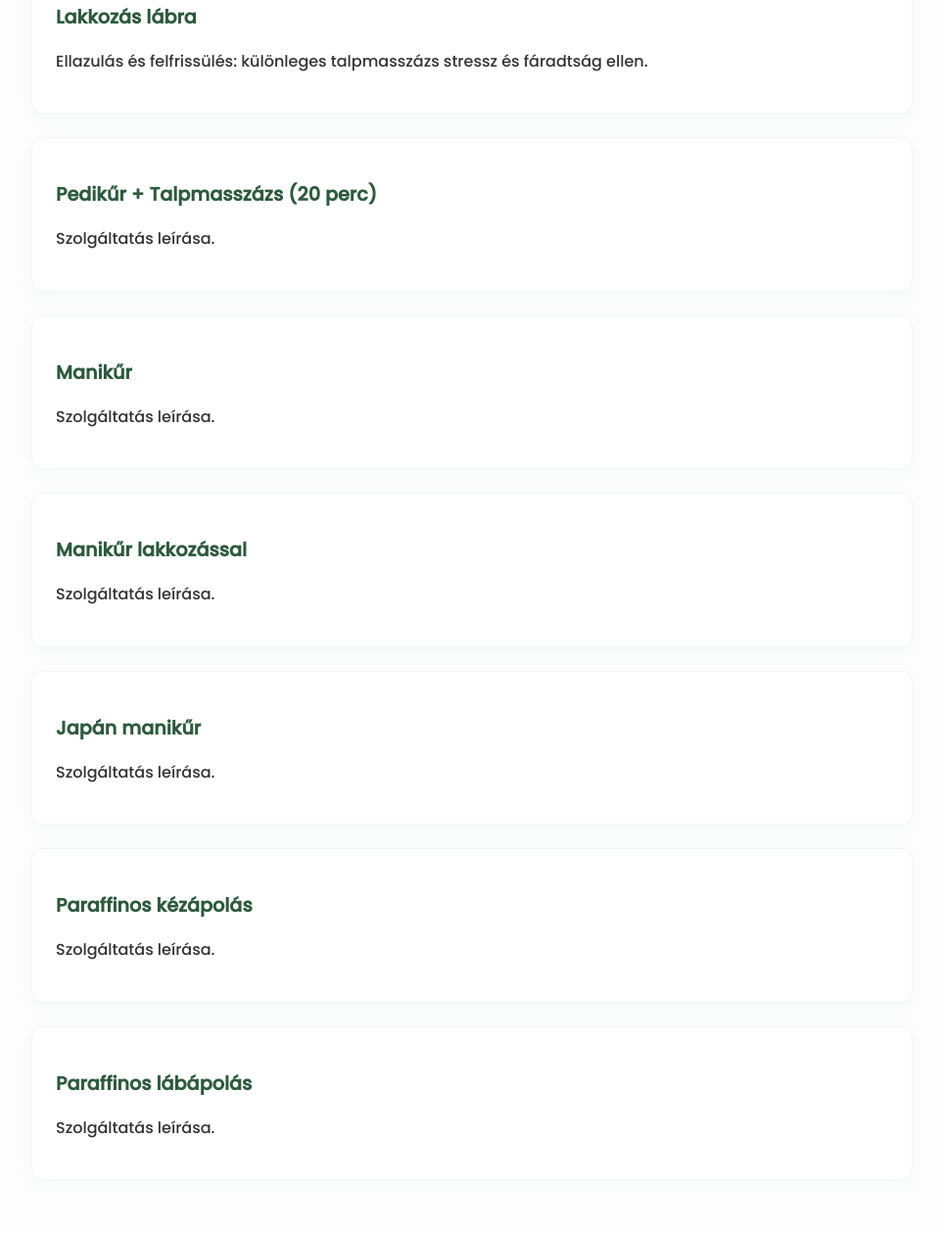
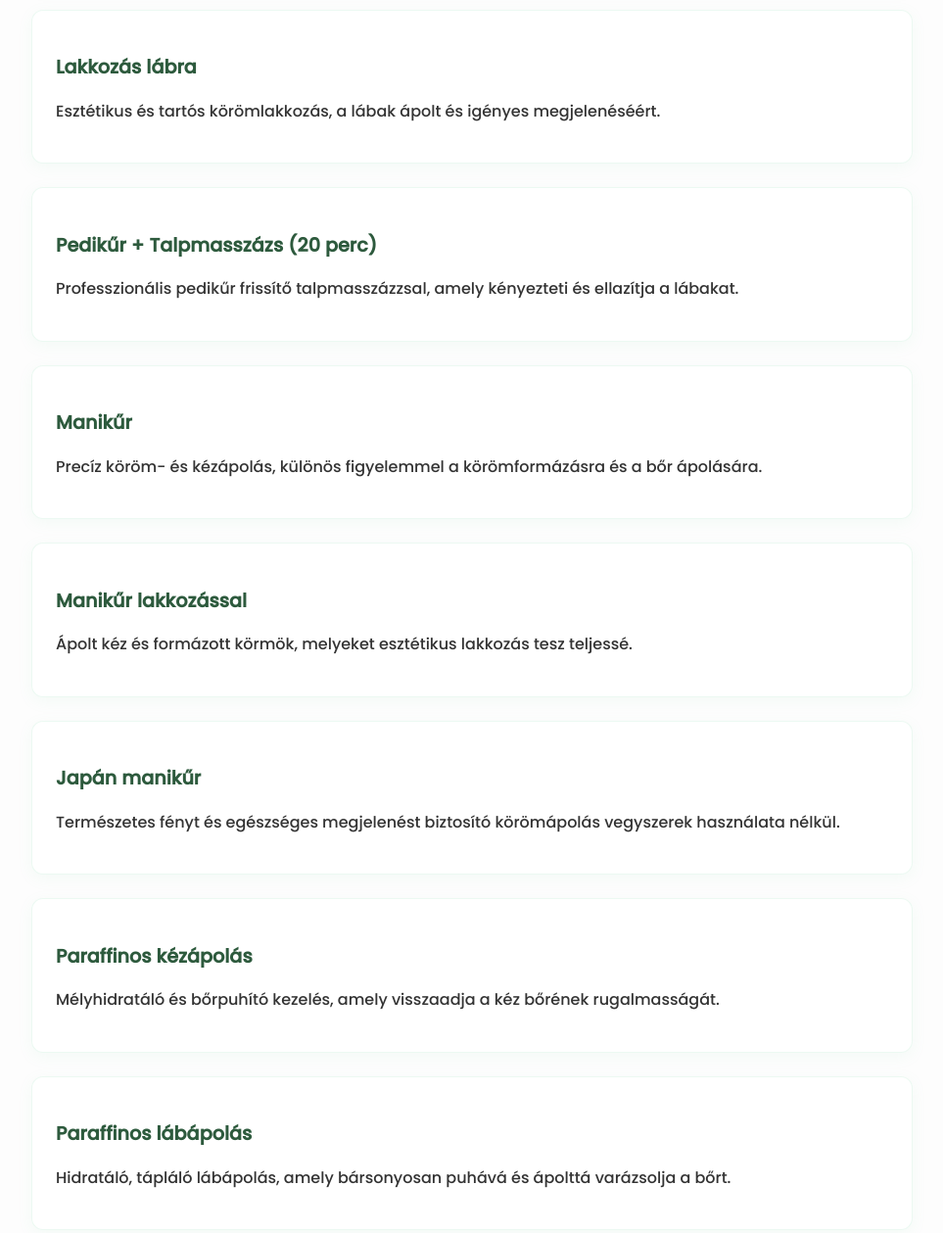
Before and after one commit to csokanandor95/pedicure_website, a plain HTML site: page main.html in a window 1280 px wide. Shown: the part 1960-3219 px from the top of the page at 98% size, without its empty margins (158-1121 px from the left). Drawn offline with Linux system fonts and the light colour scheme.

Commit message:
Update service descriptions and page title
Changed the main.html page title to 'Fittlábak pedikűr' and updated all service descriptions

```diff
--- a/main.html
+++ b/main.html
@@ -3,7 +3,7 @@
 <head>
   <meta charset="UTF-8">
   <meta name="viewport" content="width=device-width, initial-scale=1.0">
-  <title>Pedikür Weboldal</title>
+  <title>Fittlábak pedikűr</title>
   <link rel="stylesheet" href="styles.css">
   <link rel="stylesheet" href="https://fonts.googleapis.com/css2?family=Poppins:wght@300;500&display=swap" >
 </head>
@@ -45,39 +45,39 @@
     <ul>
       <li>
         <h3>Pedikűr esztétikai</h3>
-        <p>Frissítés, reszelés, bőrápolás és lakkozás a gyönyörű és ápolt megjelenésért.</p>
+        <p>Modern eszközökkel történő precíz lábápolás, különös figyelemmel a körmök formázására és a bőrkeményedések eltávolítására.</p>
       </li>
       <li>
         <h3>Pedikűr problémás láb</h3>
-        <p>Modern eszközökkel történő precíz lábápolás, különös figyelemmel a sarkakra és a bőrkeményedésekre.</p>
+        <p>Szakértő kezeléssel történő lábápolás, amely enyhíti a benőtt, gombás vagy érzékeny köröm és bőr problémáit.</p>
       </li>
       <li>
         <h3>Lakkozás lábra</h3>
-        <p>Ellazulás és felfrissülés: különleges talpmasszázs stressz és fáradtság ellen.</p>
+        <p>Esztétikus és tartós körömlakkozás, a lábak ápolt és igényes megjelenéséért.</p>
       </li>
       <li>
         <h3>Pedikűr + Talpmasszázs (20 perc)</h3>
-        <p>Szolgáltatás leírása.</p>
+        <p>Professzionális pedikűr frissítő talpmasszázzsal, amely kényezteti és ellazítja a lábakat.</p>
       </li>
       <li>
         <h3>Manikűr</h3>
-        <p>Szolgáltatás leírása.</p>
+        <p>Precíz köröm- és kézápolás, különös figyelemmel a körömformázásra és a bőr ápolására.</p>
       </li>
       <li>
         <h3>Manikűr lakkozással</h3>
-        <p>Szolgáltatás leírása.</p>
+        <p>Ápolt kéz és formázott körmök, melyeket esztétikus lakkozás tesz teljessé.</p>
       </li>
       <li>
         <h3>Japán manikűr</h3>
-        <p>Szolgáltatás leírása.</p>
+        <p>Természetes fényt és egészséges megjelenést biztosító körömápolás vegyszerek használata nélkül.</p>
       </li>
       <li>
         <h3>Paraffinos kézápolás</h3>
-        <p>Szolgáltatás leírása.</p>
+        <p>Mélyhidratáló és bőrpuhító kezelés, amely visszaadja a kéz bőrének rugalmasságát.</p>
       </li>
       <li>
         <h3>Paraffinos lábápolás</h3>
-        <p>Szolgáltatás leírása.</p>
+        <p>Hidratáló, tápláló lábápolás, amely bársonyosan puhává és ápolttá varázsolja a bőrt.</p>
       </li>
     </ul>
   </section>
```
